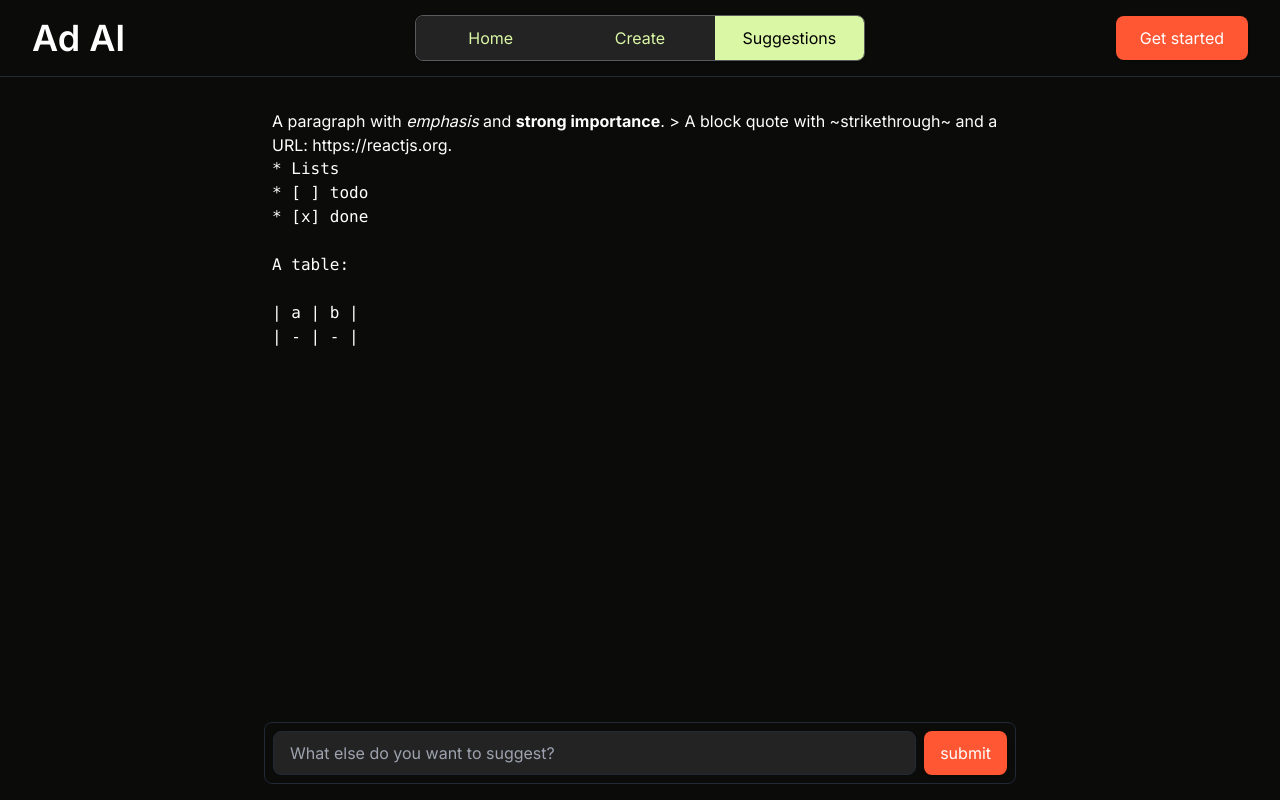
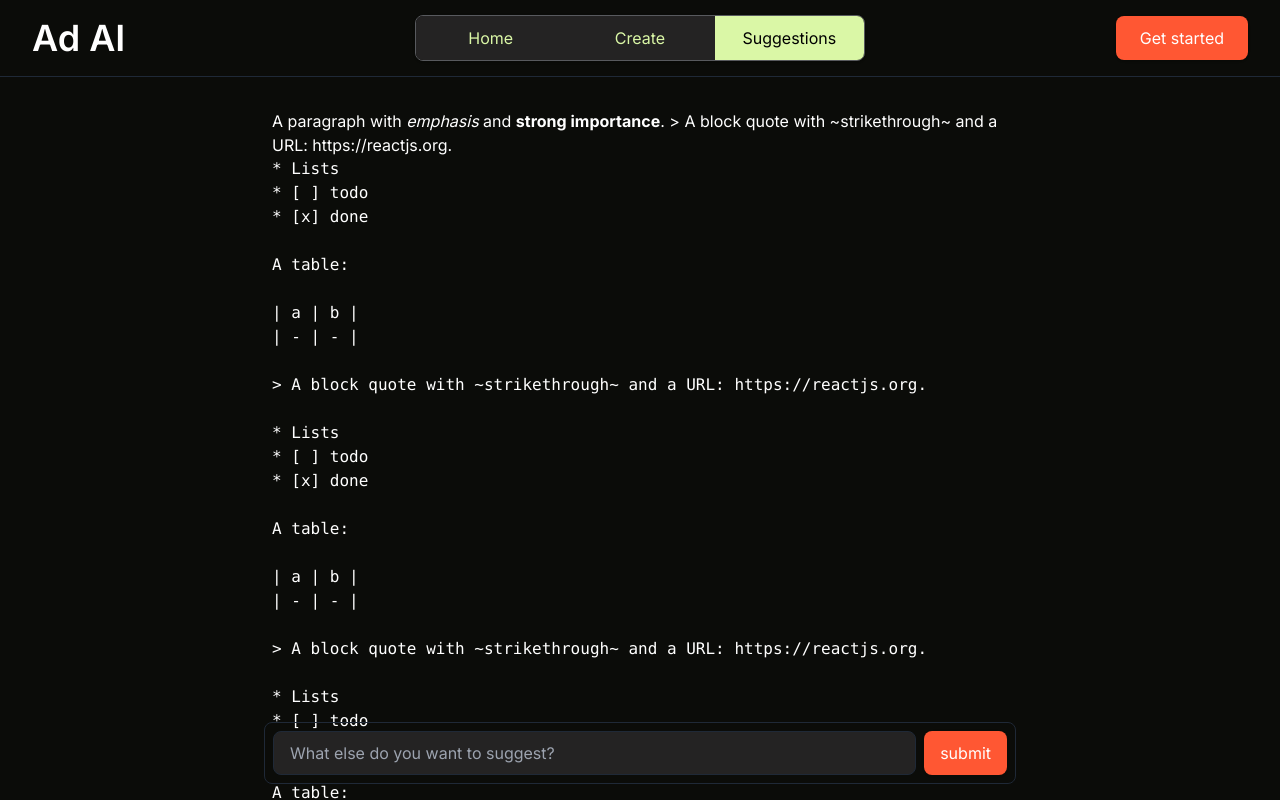
Before and after one commit to danielfsha/ad-ai, a Next.js app: page /suggestions in a window 1280 px wide. Built offline with nearby package versions, Linux system fonts and the light colour scheme.

Commit message:
added padding bottom of conversation page

```diff
--- a/app/layout.js
+++ b/app/layout.js
@@ -13,7 +13,7 @@ export default function RootLayout({ children }) {
   return (
     <html lang="en">
       <body className={inter.className}>
-        <div className="w-screen h-screen flex flex-col">
+        <div className="w-screen h-screen overflow-x-hidden flex flex-col">
           <Nav />
           {children}
         </div>
--- a/app/suggestions/page.jsx
+++ b/app/suggestions/page.jsx
@@ -20,6 +20,39 @@ export default function SuggestionsPage({ params }) {
 
     | a | b |
     | - | - |
+
+    > A block quote with ~strikethrough~ and a URL: https://reactjs.org.
+
+    * Lists
+    * [ ] todo
+    * [x] done
+
+    A table:
+
+    | a | b |
+    | - | - |
+
+    > A block quote with ~strikethrough~ and a URL: https://reactjs.org.
+
+    * Lists
+    * [ ] todo
+    * [x] done
+
+    A table:
+
+    | a | b |
+    | - | - |
+
+    > A block quote with ~strikethrough~ and a URL: https://reactjs.org.
+
+    * Lists
+    * [ ] todo
+    * [x] done
+
+    A table:
+
+    | a | b |
+    | - | - |
     `;
 
   function handleSubmit(e) {
@@ -30,7 +63,7 @@ export default function SuggestionsPage({ params }) {
 
   return (
     <div className="flex items-center">
-      <div className="h-full flex-[3]">
+      <div className="h-full flex-[3] pb-20">
         <MarkdownRenderer markdown={markdown} />
       </div>
 
--- a/components/Nav.jsx
+++ b/components/Nav.jsx
@@ -12,7 +12,7 @@ export default function Nav() {
 
   const router = useRouter();
   return (
-    <nav className="w-full flex items-center justify-between py-4 border-b border-gray-800">
+    <nav className="w-full bg-[#0b0c09] backdrop-blur-sm sticky top-0 flex items-center justify-between py-4 border-b border-gray-800">
       <Container className="justify-between space-y-2 lg:space-y-0">
         <div className="flex items-center justify-between space-x-4 ">
           <h1 className="text-4xl font-semibold text-white">Ad AI</h1>
```
